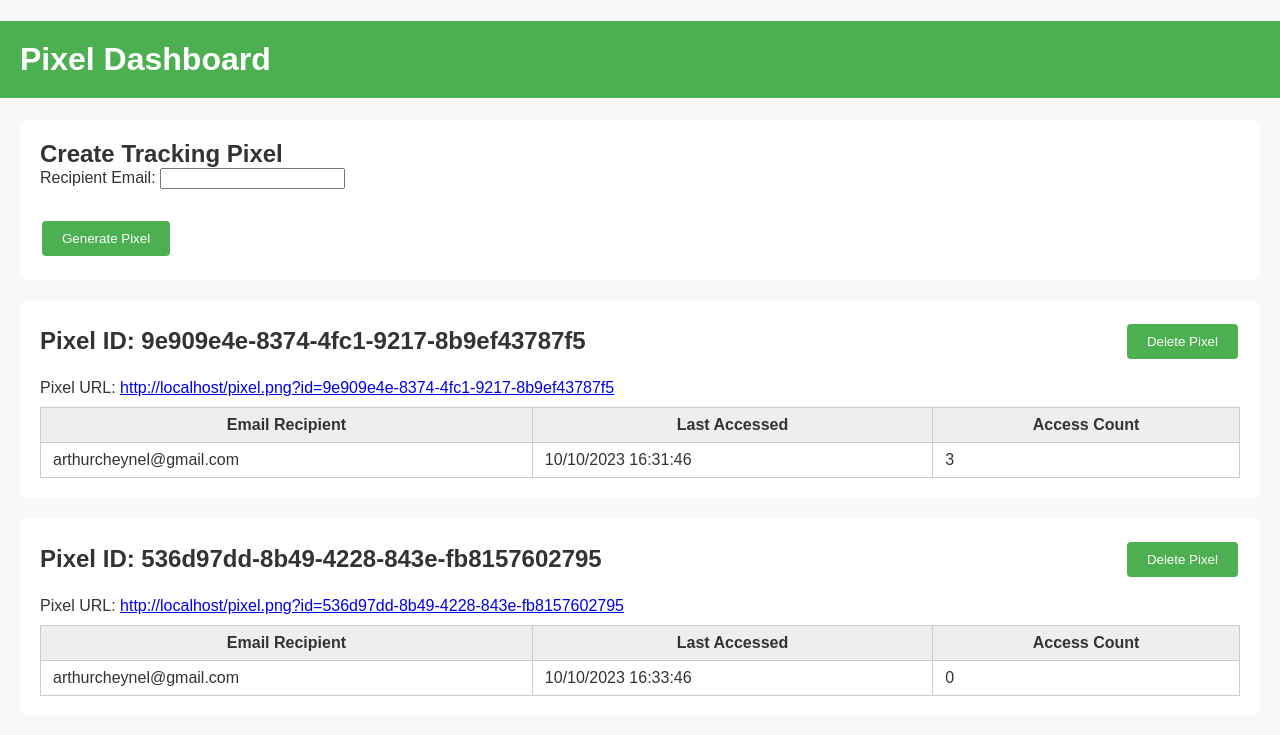
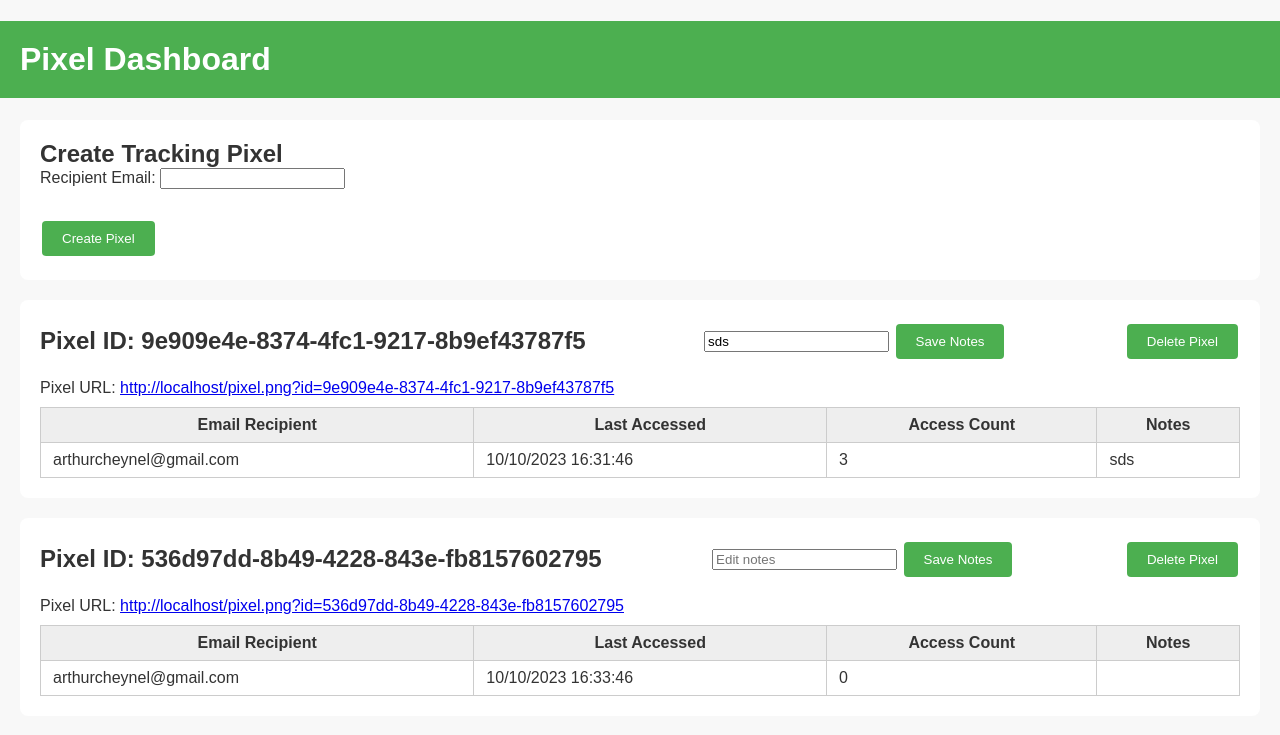
Before and after one commit to BlockMen83/SpyPixel, a Flask app: page / in a window 1280 px wide. Shown: the top 735 px of the page. Run offline with Flask 3, Linux system fonts and the light colour scheme; data comes from the database, SQL or seed files in the repository; both versions use the stored data as it was after the commit.

Commit message:
SpyPixel v1.1 local => notes are added

```diff
--- a/app.py
+++ b/app.py
@@ -7,15 +7,6 @@ app = Flask(__name__)
 
 def generate_unique_id():
     return str(uuid.uuid4())
-
-def insert_pixel_info(pixel_id, recipient):
-    access_time = datetime.now()
-    conn = sqlite3.connect('pixels.db')
-    cursor = conn.cursor()
-    cursor.execute("INSERT INTO pixels (id, recipient, access_time, counter) VALUES (?, ?, ?, ?)",
-                   (pixel_id, recipient, access_time, 0))
-    conn.commit()
-    conn.close()
 
 @app.route("/pixel.png")
 def tracking_pixel():
@@ -34,7 +25,7 @@ def tracking_pixel():
         cursor.execute("UPDATE pixels SET access_time = ?, counter = counter + 1 WHERE id = ?", (access_time, pixel_id))
     else:
         # If the pixel_id does not exist, insert it into the database
-        cursor.execute("INSERT INTO pixels (id, access_time, counter) VALUES (?, ?, 1)", (pixel_id, access_time))
+        cursor.execute("INSERT INTO pixels (id, access_time, counter, notes) VALUES (?, ?, 1, '')", (pixel_id, access_time))
 
     conn.commit()
     conn.close()
@@ -45,28 +36,55 @@ def dashboard():
     if request.method == "POST":
         recipient = request.form.get("recipient")
         pixel_id = generate_unique_id()
-        insert_pixel_info(pixel_id, recipient)
+        access_time = datetime.now()
+        conn = sqlite3.connect('pixels.db')
+        cursor = conn.cursor()
+
+        # Check if the pixel_id exists in the database (this should not occur)
+        cursor.execute("SELECT id FROM pixels WHERE id = ?", (pixel_id,))
+        existing_pixel = cursor.fetchone()
+
+        if not existing_pixel:
+            # If the pixel_id does not exist, insert it into the database
+            cursor.execute("INSERT INTO pixels (id, recipient, access_time, counter, notes) VALUES (?, ?, ?, 0, '')",
+                           (pixel_id, recipient, access_time))
+
+        conn.commit()
+        conn.close()
         pixel_url = f"http://localhost:5000/pixel.png?id={pixel_id}"
         return redirect(url_for('dashboard') + f"?pixel_url={pixel_url}")
 
     conn = sqlite3.connect('pixels.db')
     cursor = conn.cursor()
-    cursor.execute("SELECT id, recipient, access_time, counter FROM pixels")
+    cursor.execute("SELECT id, recipient, access_time, counter, notes FROM pixels")
     all_data = cursor.fetchall()
     conn.close()
 
     email_data = {}
     for data in all_data:
-        pixel_id, recipient, access_time_str, counter = data
+        pixel_id, recipient, access_time_str, counter, notes = data
         access_time = datetime.strptime(access_time_str, "%Y-%m-%d %H:%M:%S.%f")
         formatted_access_time = access_time.strftime('%d/%m/%Y %H:%M:%S')
 
         if pixel_id not in email_data:
             email_data[pixel_id] = []
-        email_data[pixel_id].append((recipient, formatted_access_time, counter))
+        email_data[pixel_id].append((recipient, formatted_access_time, counter, notes))
 
     pixel_url = request.args.get("pixel_url", None)
     return render_template("dashboard.html", email_data=email_data, pixel_url=pixel_url)
+
+@app.route("/update_pixel_notes/<pixel_id>", methods=["POST"])
+def update_pixel_notes(pixel_id):
+    new_notes = request.form.get("notes")  # Retrieve notes from the form
+    conn = sqlite3.connect('pixels.db')
+    cursor = conn.cursor()
+
+    # Update the notes for the pixel with the given ID
+    cursor.execute("UPDATE pixels SET notes = ? WHERE id = ?", (new_notes, pixel_id))
+
+    conn.commit()
+    conn.close()
+    return redirect(url_for('dashboard'))
 
 @app.route("/delete_pixel/<pixel_id>", methods=["POST"])
 def delete_pixel(pixel_id):
--- a/init_db.py
+++ b/init_db.py
@@ -8,7 +8,8 @@ CREATE TABLE IF NOT EXISTS pixels (
     id TEXT PRIMARY KEY,
     recipient TEXT,
     access_time TIMESTAMP,
-    counter INTEGER
+    counter INTEGER,
+    notes TEXT  -- Add a new column for notes
 )
 ''')
 
--- a/templates/dashboard.html
+++ b/templates/dashboard.html
@@ -12,7 +12,7 @@
         <form method="POST" action="/">
             <label for="recipient">Recipient Email:</label>
             <input type="email" id="recipient" name="recipient" required><br><br>
-            <input type="submit" value="Generate Pixel">
+            <input type="submit" value="Create Pixel">
         </form>
     </section>
 
@@ -20,6 +20,11 @@
     <section class="pixel-data-section">
         <div class="header">
             <h2>Pixel ID: {{ pixel_id }}</h2>
+            <form method="POST" action="{{ url_for('update_pixel_notes', pixel_id=pixel_id) }}">
+                <input type="text" id="pixel_id" name="pixel_id" value="{{ pixel_id }}" hidden>
+                <input type="text" id="notes" name="notes" value="{{ pixel_data[0][3] }}" placeholder="Edit notes">
+                <input type="submit" value="Save Notes">
+            </form>
             <form method="POST" action="{{ url_for('delete_pixel', pixel_id=pixel_id) }}">
                 <input type="submit" value="Delete Pixel">
             </form>
@@ -30,7 +35,8 @@
                 <tr>
                     <th>Email Recipient</th>
                     <th>Last Accessed</th>
-                    <th>Access Count</th>  <!-- New column for access count -->
+                    <th>Access Count</th>
+                    <th>Notes</th>
                 </tr>
             </thead>
             <tbody>
@@ -38,7 +44,8 @@
                     <tr>
                         <td>{{ item[0] }}</td>
                         <td>{{ item[1] }}</td>
-                        <td>{{ item[2] }}</td>  <!-- Display the access count -->
+                        <td>{{ item[2] }}</td>
+                        <td>{{ item[3] }}</td>
                     </tr>
                 {% endfor %}
             </tbody>
```
Also changed, not shown: pixels.db.
